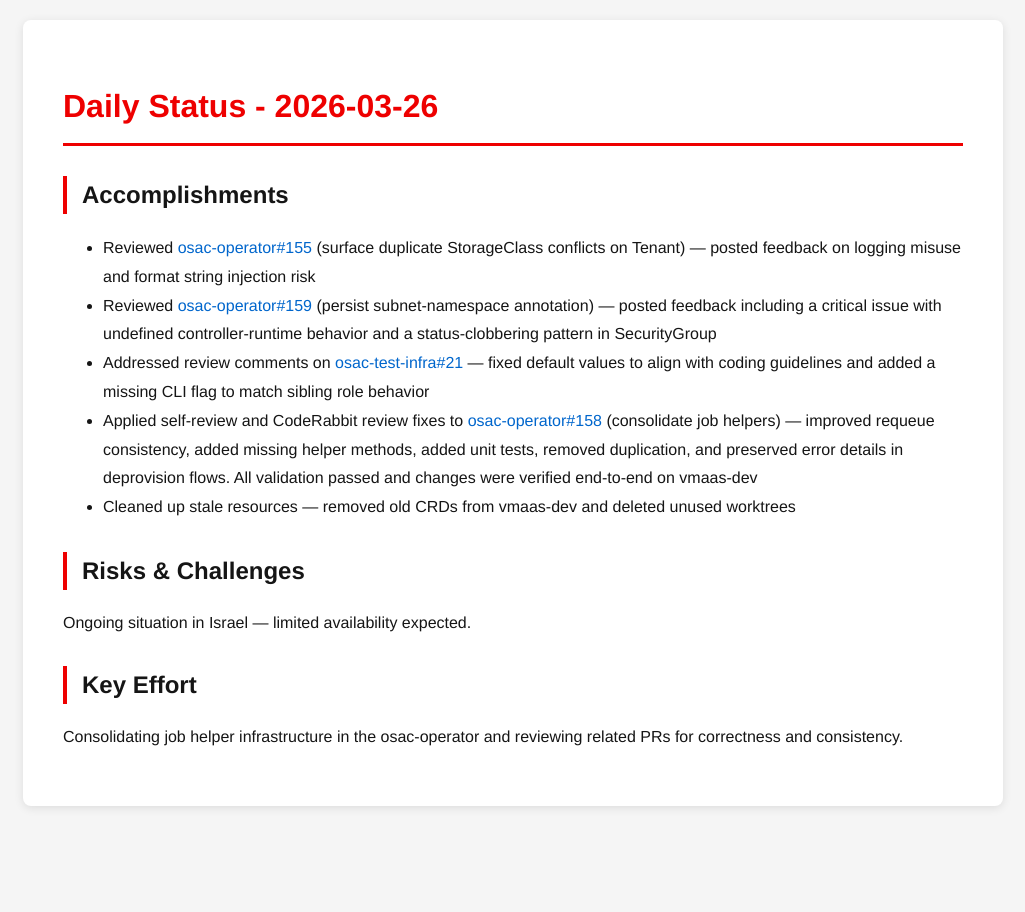
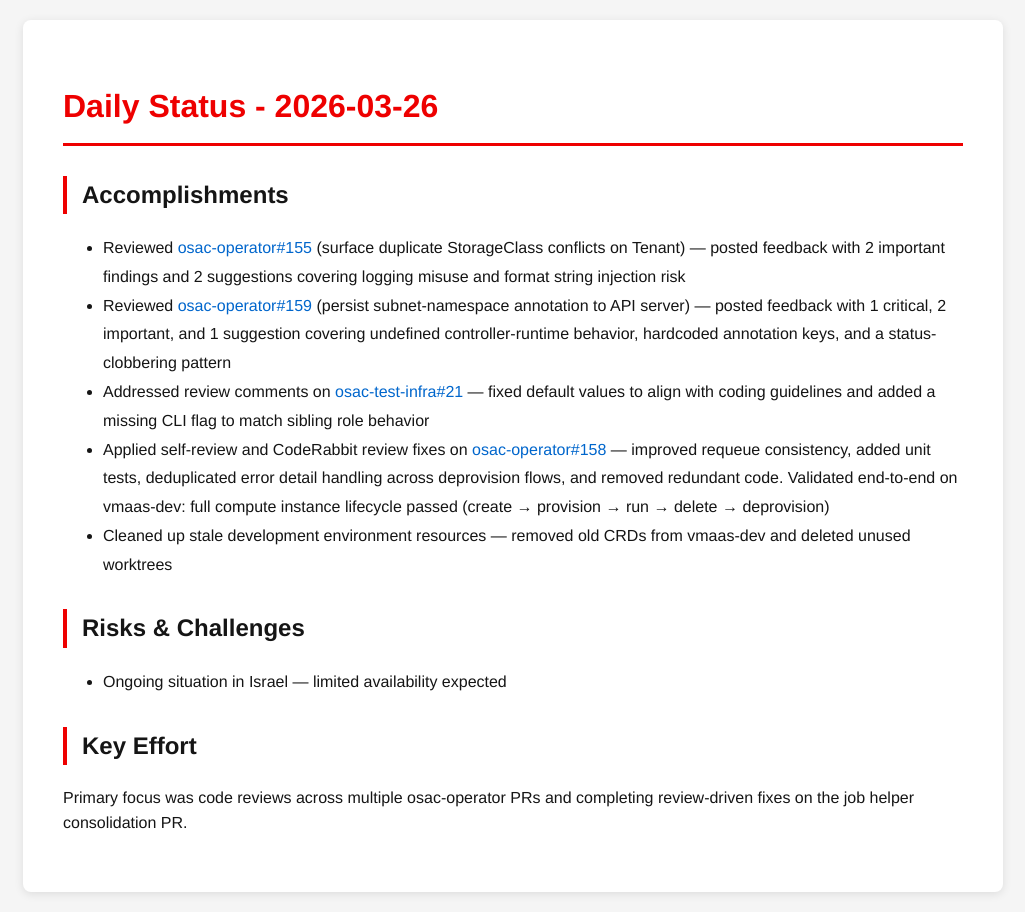
Before and after one commit to tzvatot/daily-status, a Jekyll site: the page built from 2026-03-26.md, in a window 1280 px wide. Shown: the whole page, without its empty margins (127-1152 px from the left). Built offline with Jekyll 4.4.1, drawn with Linux system fonts in a browser that asks for light colours.

Commit message:
Daily status update - 2026-03-26

```diff
--- a/2026-03-26.md
+++ b/2026-03-26.md
@@ -7,14 +7,14 @@
 # Daily Status - 2026-03-26
 
 ## Accomplishments
-- Reviewed [osac-operator#155](https://github.com/osac-project/osac-operator/pull/155) (surface duplicate StorageClass conflicts on Tenant) — posted feedback on logging misuse and format string injection risk
-- Reviewed [osac-operator#159](https://github.com/osac-project/osac-operator/pull/159) (persist subnet-namespace annotation) — posted feedback including a critical issue with undefined controller-runtime behavior and a status-clobbering pattern in SecurityGroup
+- Reviewed [osac-operator#155](https://github.com/osac-project/osac-operator/pull/155) (surface duplicate StorageClass conflicts on Tenant) — posted feedback with 2 important findings and 2 suggestions covering logging misuse and format string injection risk
+- Reviewed [osac-operator#159](https://github.com/osac-project/osac-operator/pull/159) (persist subnet-namespace annotation to API server) — posted feedback with 1 critical, 2 important, and 1 suggestion covering undefined controller-runtime behavior, hardcoded annotation keys, and a status-clobbering pattern
 - Addressed review comments on [osac-test-infra#21](https://github.com/osac-project/osac-test-infra/pull/21) — fixed default values to align with coding guidelines and added a missing CLI flag to match sibling role behavior
-- Applied self-review and CodeRabbit review fixes to [osac-operator#158](https://github.com/osac-project/osac-operator/pull/158) (consolidate job helpers) — improved requeue consistency, added missing helper methods, added unit tests, removed duplication, and preserved error details in deprovision flows. All validation passed and changes were verified end-to-end on vmaas-dev
-- Cleaned up stale resources — removed old CRDs from vmaas-dev and deleted unused worktrees
+- Applied self-review and CodeRabbit review fixes on [osac-operator#158](https://github.com/osac-project/osac-operator/pull/158) — improved requeue consistency, added unit tests, deduplicated error detail handling across deprovision flows, and removed redundant code. Validated end-to-end on vmaas-dev: full compute instance lifecycle passed (create → provision → run → delete → deprovision)
+- Cleaned up stale development environment resources — removed old CRDs from vmaas-dev and deleted unused worktrees
 
 ## Risks & Challenges
-Ongoing situation in Israel — limited availability expected.
+- Ongoing situation in Israel — limited availability expected
 
 ## Key Effort
-Consolidating job helper infrastructure in the osac-operator and reviewing related PRs for correctness and consistency.
+Primary focus was code reviews across multiple osac-operator PRs and completing review-driven fixes on the job helper consolidation PR.
```
